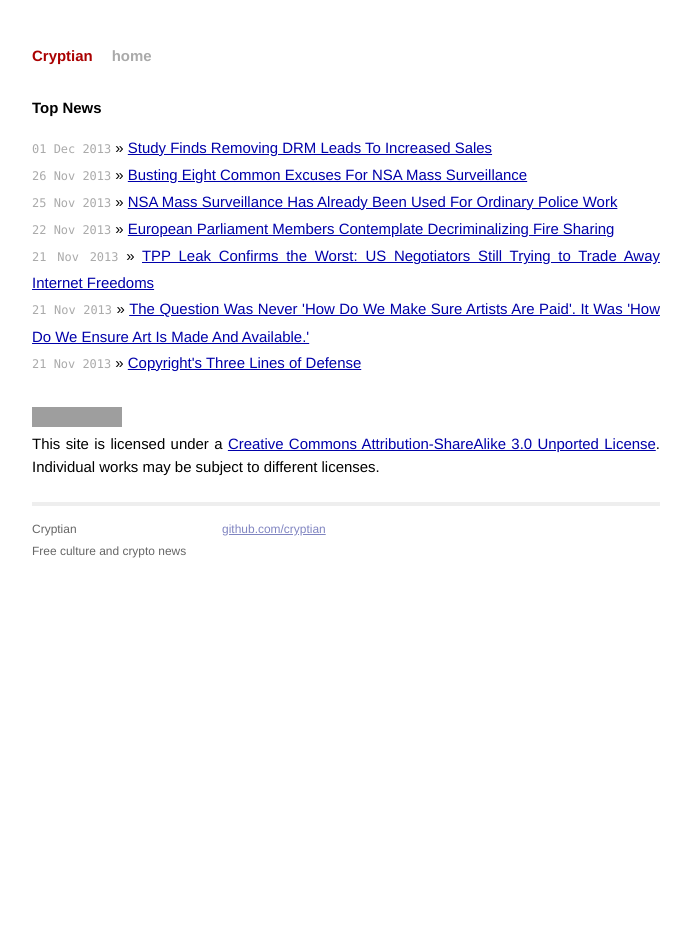
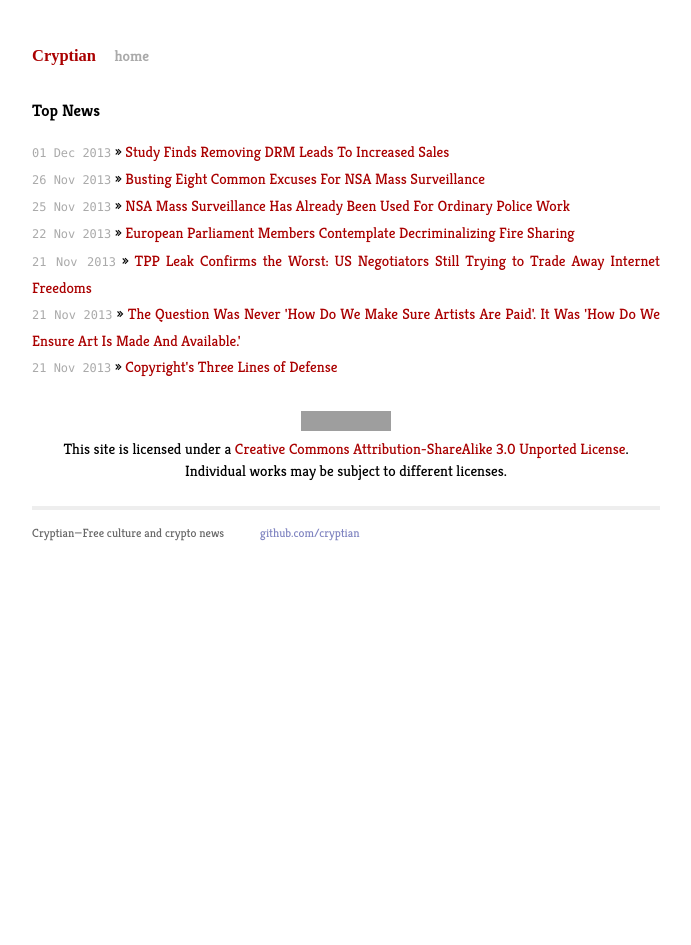
Before and after one commit to cryptian/cryptian.github.io, a Jekyll site: the page built from index.html, in a window 1280 px wide. Shown: the whole page, without its empty margins (294-985 px from the left). Built offline with Jekyll 4.4.1, drawn with Linux system fonts in a browser that asks for light colours; some web fonts are replaced; Markdown is read by kramdown in place of the engine named in the settings; grey boxes are pictures that could not be loaded.

Commit message:
updated theme

```diff
--- a/_layouts/default.html
+++ b/_layouts/default.html
@@ -22,13 +22,14 @@
           </div>
 
           {{ content }}
+<div class="license-block">
 <a rel="license" href="http://creativecommons.org/licenses/by-sa/3.0/deed.en_US"><img alt="Creative Commons License" style="border-width:0" src="http://i.creativecommons.org/l/by-sa/3.0/88x31.png" /></a><br />This site is licensed under a <a rel="license" href="http://creativecommons.org/licenses/by-sa/3.0/deed.en_US">Creative Commons Attribution-ShareAlike 3.0 Unported License</a>. Individual works may be subject to different licenses.
+</div>
 
           <div class="footer">
             <div class="contact">
               <p>
-                Cryptian<br />
-                Free culture and crypto news<br />
+                Cryptian&mdash;Free culture and crypto news<br />
               </p>
             </div>
             <div class="contact">
--- a/css/main.css
+++ b/css/main.css
@@ -1,3 +1,5 @@
+@import url(http://fonts.googleapis.com/css?family=Diplomata+SC|Kreon:400,700&subset=latin,latin-ext);
+
 /*****************************************************************************/
 /*
 /* Common
@@ -14,20 +16,27 @@ html, body { height: 100%; }
 
 body {
   background-color: #FFF;
-  font: 13.34px Helvetica, Arial, sans-serif;
+  font: 13.34px Kreon, Helvetica, Arial, sans-serif;
   font-size: small;
   text-align: center;
 }
 
 h1, h2, h3, h4, h5, h6 {
-  font-size: 100%; }
+  font-size: 110%;
+}
 
 h1 { margin-bottom: 1em; }
 p { margin: 1em 0; }
 
-a         { color: #00a; }
-a:hover   { color: #000; }
-a:visited { color: #a0a; }
+a {
+   color: #a00;
+   text-decoration: none;
+}
+a:hover{
+   color: #a00;
+   text-decoration: underline;
+}
+a:visited { color: #f00; }
 
 /*****************************************************************************/
 /*
@@ -71,6 +80,7 @@ a:visited { color: #a0a; }
 .title {
   display: inline-block;
   margin-bottom: 2em;
+  font-family: 'Diplomata SC';
 }
 
 .title a {
@@ -158,3 +168,7 @@ a:visited { color: #a0a; }
 .post pre.terminal code {
   background-color: #333;
 }
+
+.license-block {
+  text-align: center;
+}
```
